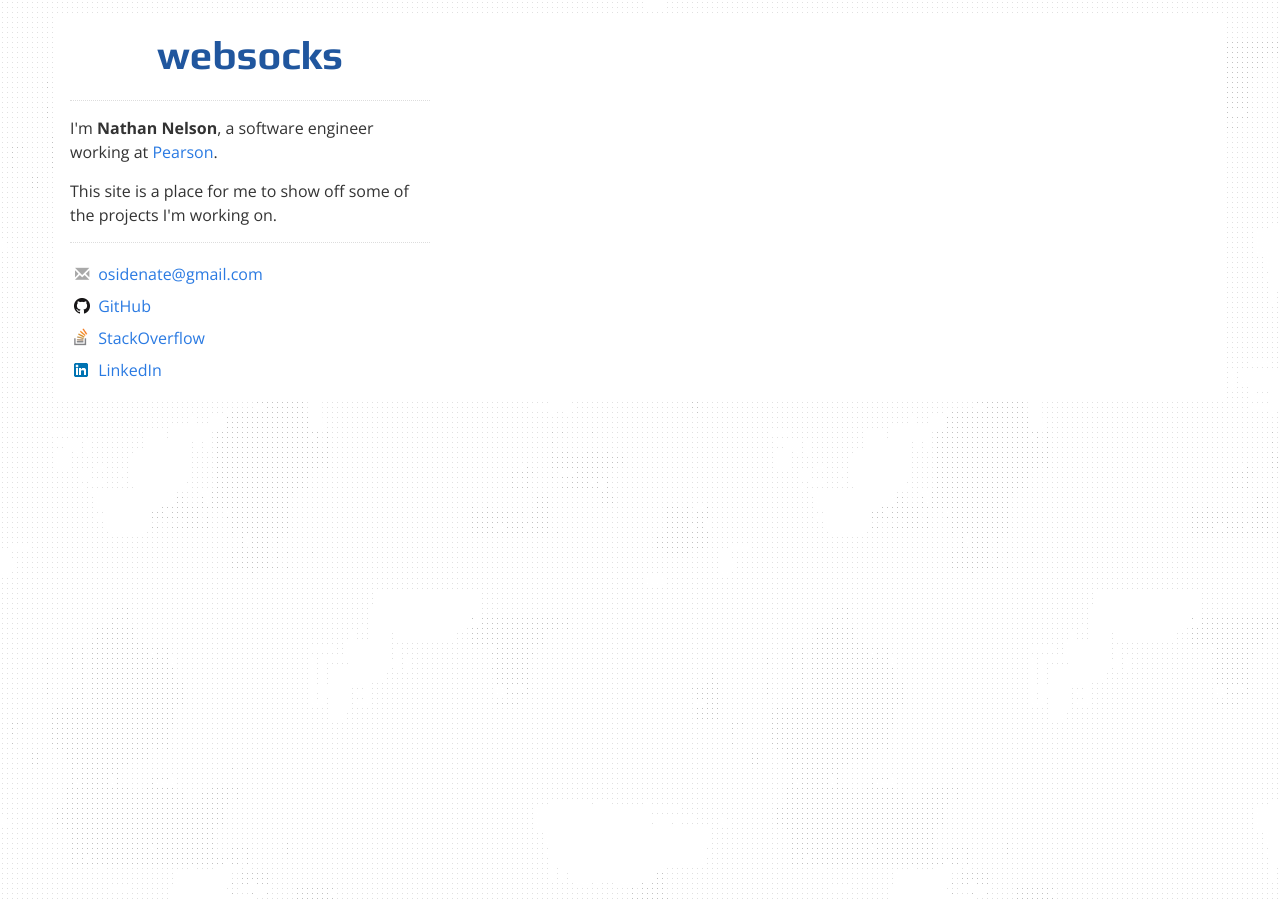
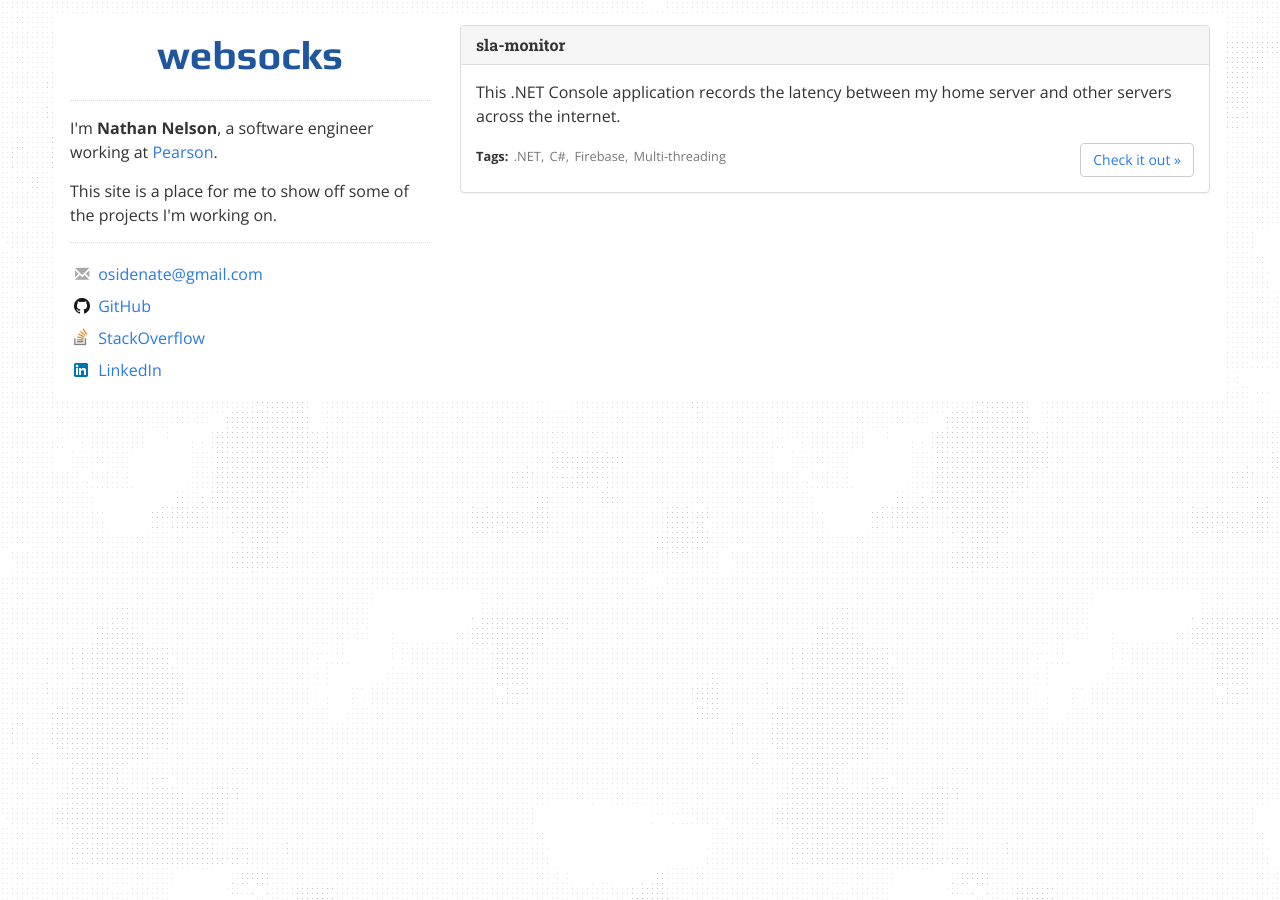
Before and after one commit to osidenate/websocks.net, a Jekyll site: the page built from index.html, in a window 1280 px wide. Built offline with Jekyll 4.4.1, drawn with Linux system fonts in a browser that asks for light colours; nearby versions of some CDN libraries; library files that are not in the unit come from our copies.

Commit message:
Posted sla-monitor

```diff
--- a/_layouts/project.html
+++ b/_layouts/project.html
@@ -4,7 +4,7 @@ layout: default
 
 <div class="project">
     <a class="back-link" href="/">
-        <span class="glyphicon glyphicon-chevron-left"></span>Back to Home
+        <span class="glyphicon glyphicon-chevron-left"></span>Back Home
     </a>
 
     <h2>{{ page.title }}</h2>
--- /dev/null
+++ b/_posts/2015-07-22-sla-monitor.markdown
@@ -0,0 +1,29 @@
+---
+title: "sla-monitor"
+layout: project
+categories: project
+permalink: project/sla-monitor
+
+brief: "This .NET Console application records the latency between my home server and other servers across the internet."
+tags:
+    - .NET
+    - C#
+    - Firebase
+    - Multi-threading
+
+gitHubUrl: https://github.com/osidenate/sla-monitor
+screenshotBundle:
+    - /img/sla-monitor-screenshot.png
+---
+
+This project started as a way for me to measure the quality of my home internet connection. Specifically, I wanted to monitor the real-time status of my home server.
+
+There are three components to this system:
+
+- **sla-monitor**: A .NET console application that measures & records latencies. This runs on my home server.
+- **sla-web**: An AngularJS application that can display the latencies recorded by sla-monitor in real-time.
+- **firebase**: Stores the configuration for sla-monitor and records the latest latencies.
+
+![SLA Monitor Diagram](http://websocks.net/img/sla-monitor-diagram.png)
+
+For more information about this project, check out it's [GitHub page](https://github.com/osidenate/sla-monitor).
```
Also changed, not shown: img/sla-monitor-screenshot.png (added).
